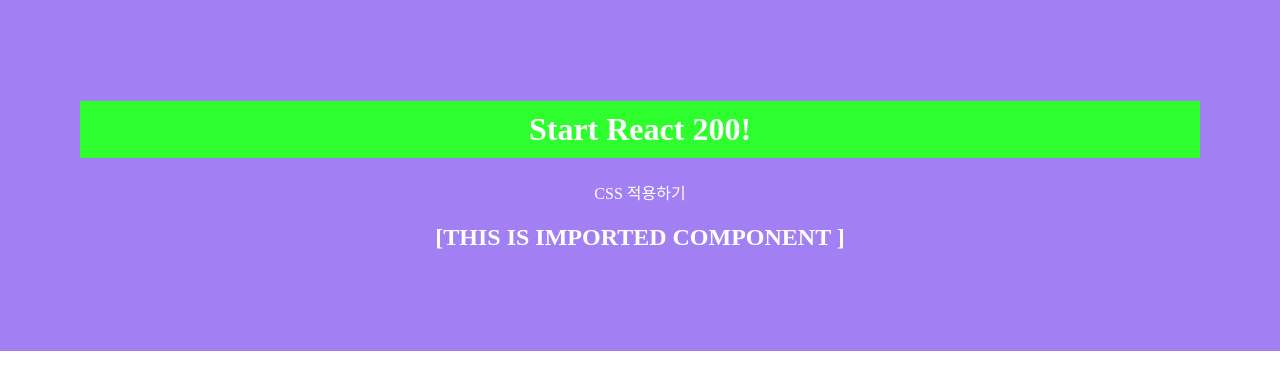
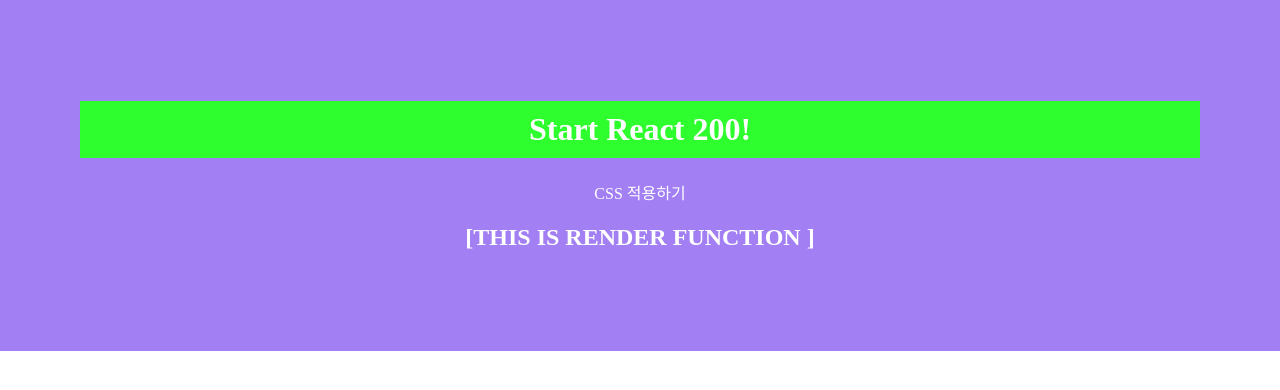
Before and after one commit to crAyCoding/react_200, a React (Create React App) app: page / in a window 1280 px wide. Shown: the top 390 px of the page. Built offline with nearby package versions, Linux system fonts and the light colour scheme; the HTML template or start-up script is replaced by a standard one.

Commit message:
PR 4. Use Render

```diff
--- a/src/App.js
+++ b/src/App.js
@@ -1,13 +1,13 @@
 import logo from './logo.svg';
 import './App.css';
-import ImportComponent from './R003_ImportComponent'
+import LifecycleEx from './R004_LifecycleEx'
 
 function App() {
   return (
     <div>
       <h1>Start React 200!</h1>
       <p>CSS 적용하기</p>
-      <ImportComponent></ImportComponent>
+      <LifecycleEx></LifecycleEx>
     </div>
   );
 }
--- /dev/null
+++ b/src/R004_LifecycleEx.js
@@ -0,0 +1,12 @@
+import React, { Component } from "react";
+
+class R004_LifecycleEx extends Component {
+    render() {
+        console.log('3. render Call');
+        return (
+            <h2>[THIS IS RENDER FUNCTION ]</h2>
+        )
+    }
+}
+
+export default R004_LifecycleEx;
```
